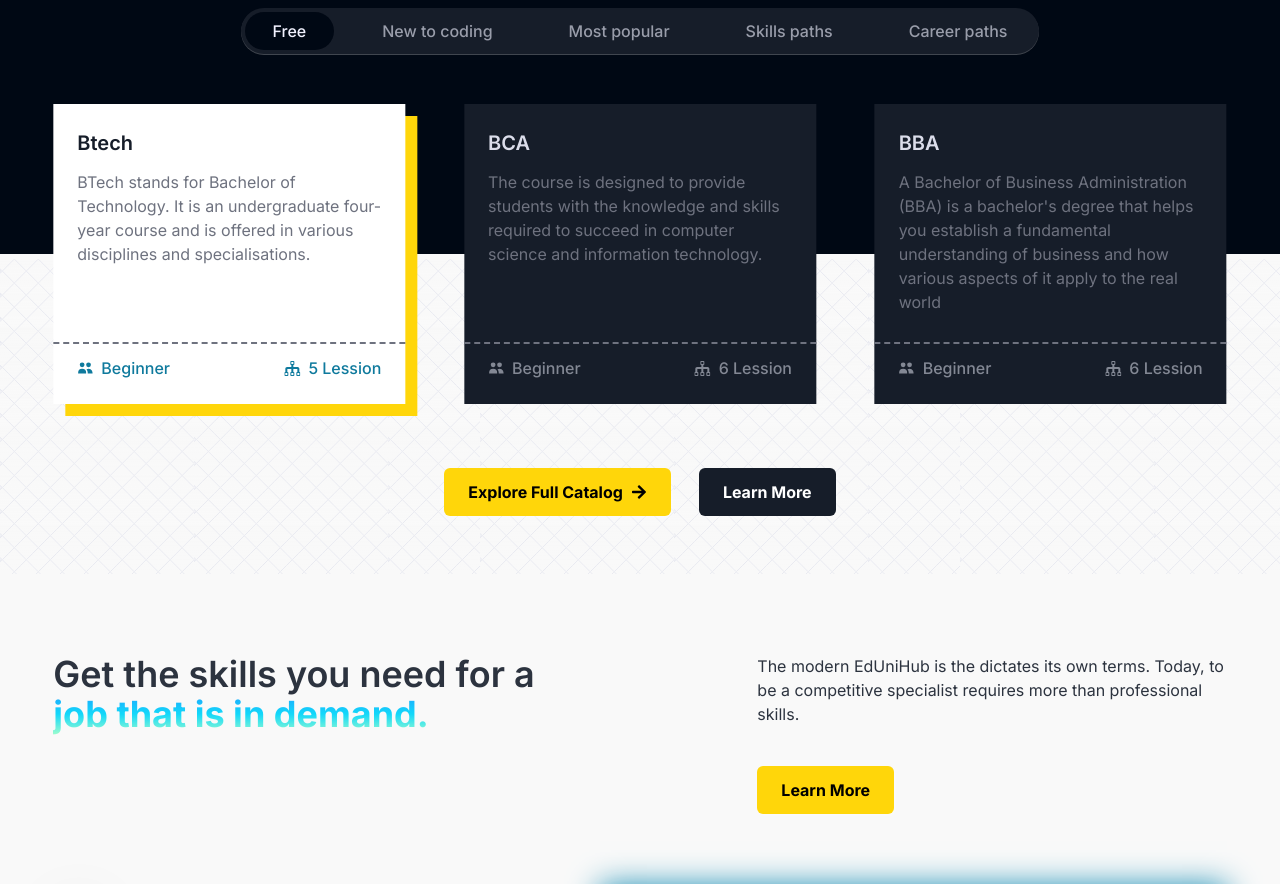
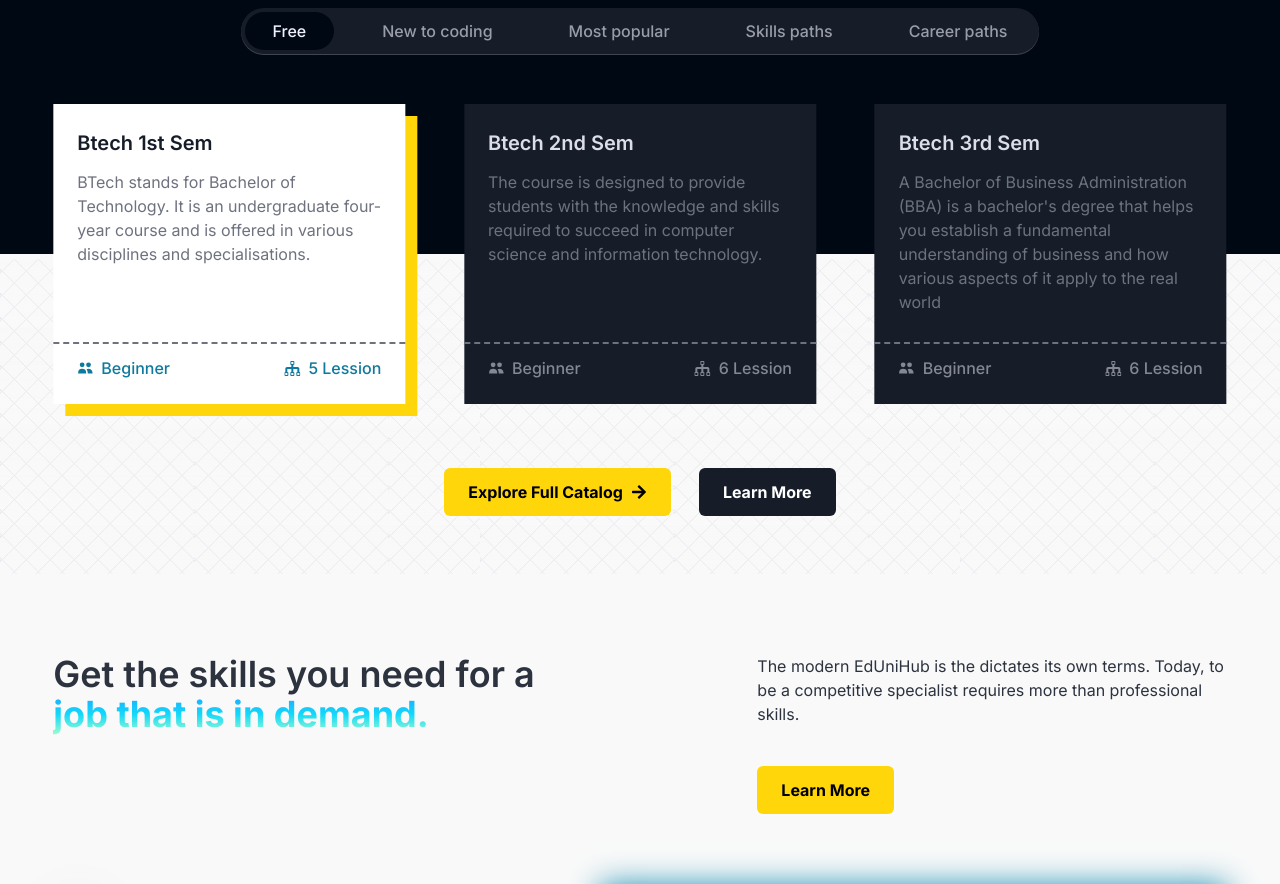
Before and after one commit to rajneeshrana0/EdUniHub, a React (Create React App) app: page / in a window 1280 px wide. Shown: the part 1860-2744 px from the top of the page. Built offline with nearby package versions, Linux system fonts and the light colour scheme; no server answers; a web font is replaced by a local one.

Commit message:
Update homepage-explore.js

```diff
--- a/src/data/homepage-explore.js
+++ b/src/data/homepage-explore.js
@@ -3,19 +3,19 @@ export const HomePageExplore = [
         tag: 'Btech',
         courses : [
             {
-                heading : "Btech",
+                heading : "Btech 1st Sem",
                 description : "BTech stands for Bachelor of Technology. It is an undergraduate four-year course and is offered in various disciplines and specialisations.",
                 level : 'Beginner',
                 lessionNumber : 5
             },
             {
-                heading : "BCA",
+                heading : "Btech 2nd Sem",
                 description : "The course is designed to provide students with the knowledge and skills required to succeed in computer science and information technology.",
                 level : 'Beginner',
                 lessionNumber : 6
             },
             {
-                heading : "BBA",
+                heading : "Btech 3rd Sem",
                 description : "A Bachelor of Business Administration (BBA) is a bachelor's degree that helps you establish a fundamental understanding of business and how various aspects of it apply to the real world",
                 level : 'Beginner',
                 lessionNumber : 6
@@ -26,20 +26,20 @@ export const HomePageExplore = [
         tag: 'BCA',
         courses : [
             {
-                heading : "HTML",
-                description : "This course covers the basic concepts of HTML including creating and structuring web pages, adding text, links, images, and more.",
+                heading : "BCA 1st Sem",
+                description : "The course is designed to provide students with the knowledge and skills required to succeed in computer science and information technology.",
                 level : 'Beginner',
                 lessionNumber : 6
             },
             {
-                heading : "CSS",
-                description : "This course explores advanced topics in HTML5 and CSS3, including animations, transitions, and layout techniques",
+                heading : "BCA 2nd Sem",
+                description : "The course is designed to provide students with the knowledge and skills required to succeed in computer science and information technology.",
                 level : 'Beginner',
                 lessionNumber : 6
             },
             {
-                heading : "Responsive ",
-                description : "This course teaches responsive web design techniques, allowing web pages to adapt to different devices and screen sizes",
+                heading : "BCA 3rd Sem ",
+                description : "The course is designed to provide students with the knowledge and skills required to succeed in computer science and information technology.",
                 level : 'Beginner',
                 lessionNumber : 6
             },
@@ -49,20 +49,20 @@ export const HomePageExplore = [
         tag: 'BBA',
         courses : [
             {
-                heading : "Java",
-                description : "This course covers the basic concepts of HTML including creating and structuring web pages, adding text, links, images, and more.",
+                heading : "BBA 1st Sem",
+                description : "A Bachelor of Business Administration (BBA) is a bachelor's degree that helps you establish a fundamental understanding of business and how various aspects of it apply to the real world",
                 level : 'Beginner',
                 lessionNumber : 6
             },
             {
-                heading : "Python",
-                description : "This course explores advanced topics in HTML5 and CSS3, including animations, transitions, and layout techniques",
+                heading : "BBA 2nd Sem",
+                description : "A Bachelor of Business Administration (BBA) is a bachelor's degree that helps you establish a fundamental understanding of business and how various aspects of it apply to the real world",
                 level : 'Beginner',
                 lessionNumber : 6
             },
             {
-                heading : "SCSS",
-                description : "This course teaches responsive web design techniques, allowing web pages to adapt to different devices and screen sizes",
+                heading : "BBA 3rd Sem",
+                description : "A Bachelor of Business Administration (BBA) is a bachelor's degree that helps you establish a fundamental understanding of business and how various aspects of it apply to the real world",
                 level : 'Beginner',
                 lessionNumber : 6
             },
```
